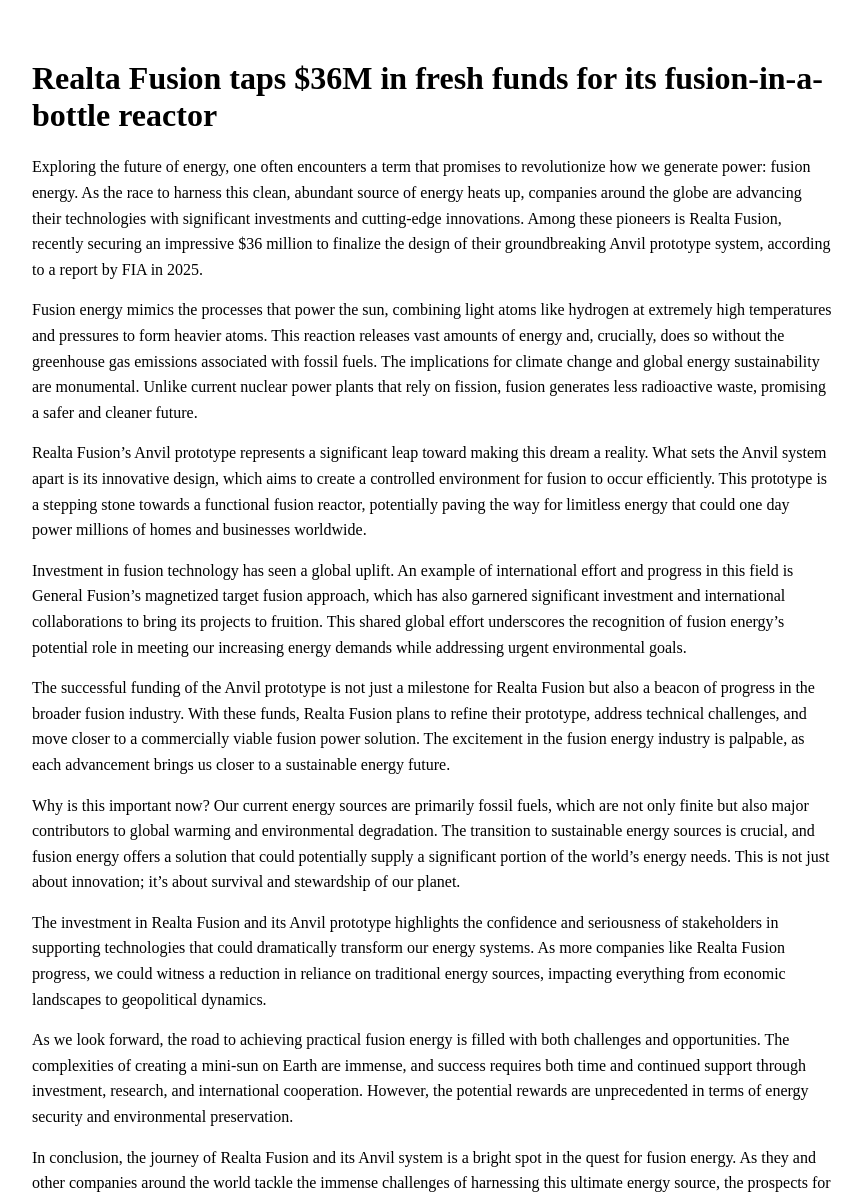
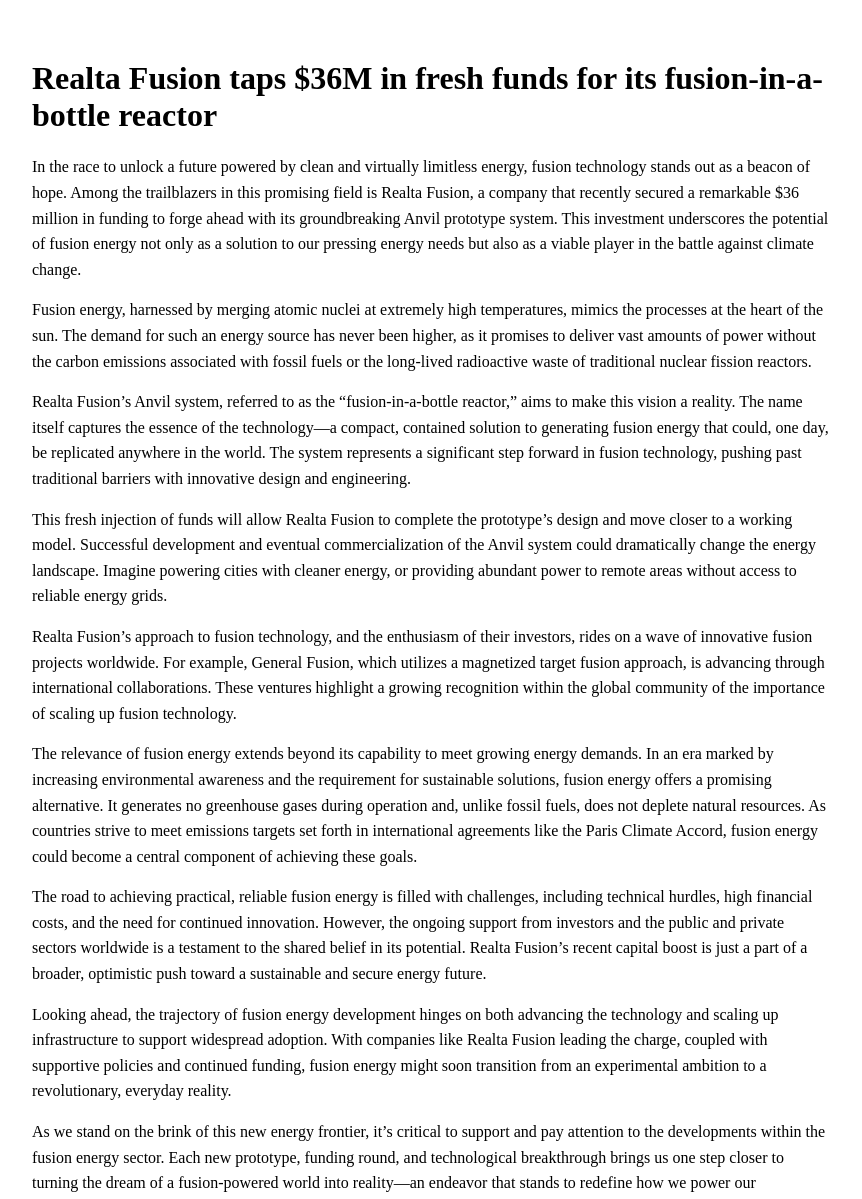
Before and after one commit to hyperpoint/hyperpoint.github.io, a Jekyll site: the page built from _posts/2025-05-21-b1eec88898e63f7f772cce83701ec3a9-realta-fusion-taps-$36m-in-fresh-funds-for-its-fusion-in-a-bottle-reactor.md, in a window 1280 px wide and 1400 px high. Shown: the part 201-1400 px from the top of the window, without its empty margins (208-1070 px from the left). Built offline with Jekyll 4.4.1, drawn with Linux system fonts in a browser that asks for light colours; some of the changed text lies outside the part shown.

Commit message:
Add blog post: Realta Fusion taps $36M in fresh funds for its fusion-in-a-bottle reactor

```diff
--- a/_posts/2025-05-21-b1eec88898e63f7f772cce83701ec3a9-realta-fusion-taps-$36m-in-fresh-funds-for-its-fusion-in-a-bottle-reactor.md
+++ b/_posts/2025-05-21-b1eec88898e63f7f772cce83701ec3a9-realta-fusion-taps-$36m-in-fresh-funds-for-its-fusion-in-a-bottle-reactor.md
@@ -14,22 +14,22 @@ citation: "Unknown Author (2025). *Realta Fusion taps $36M in fresh funds for it
 xai-generated: true
 ---
 
-Exploring the future of energy, one often encounters a term that promises to revolutionize how we generate power: fusion energy. As the race to harness this clean, abundant source of energy heats up, companies around the globe are advancing their technologies with significant investments and cutting-edge innovations. Among these pioneers is Realta Fusion, recently securing an impressive $36 million to finalize the design of their groundbreaking Anvil prototype system, according to a report by FIA in 2025.
+In the race to unlock a future powered by clean and virtually limitless energy, fusion technology stands out as a beacon of hope. Among the trailblazers in this promising field is Realta Fusion, a company that recently secured a remarkable $36 million in funding to forge ahead with its groundbreaking Anvil prototype system. This investment underscores the potential of fusion energy not only as a solution to our pressing energy needs but also as a viable player in the battle against climate change.
 
-Fusion energy mimics the processes that power the sun, combining light atoms like hydrogen at extremely high temperatures and pressures to form heavier atoms. This reaction releases vast amounts of energy and, crucially, does so without the greenhouse gas emissions associated with fossil fuels. The implications for climate change and global energy sustainability are monumental. Unlike current nuclear power plants that rely on fission, fusion generates less radioactive waste, promising a safer and cleaner future.
+Fusion energy, harnessed by merging atomic nuclei at extremely high temperatures, mimics the processes at the heart of the sun. The demand for such an energy source has never been higher, as it promises to deliver vast amounts of power without the carbon emissions associated with fossil fuels or the long-lived radioactive waste of traditional nuclear fission reactors.
 
-Realta Fusion's Anvil prototype represents a significant leap toward making this dream a reality. What sets the Anvil system apart is its innovative design, which aims to create a controlled environment for fusion to occur efficiently. This prototype is a stepping stone towards a functional fusion reactor, potentially paving the way for limitless energy that could one day power millions of homes and businesses worldwide.
+Realta Fusion's Anvil system, referred to as the "fusion-in-a-bottle reactor," aims to make this vision a reality. The name itself captures the essence of the technology—a compact, contained solution to generating fusion energy that could, one day, be replicated anywhere in the world. The system represents a significant step forward in fusion technology, pushing past traditional barriers with innovative design and engineering.
 
-Investment in fusion technology has seen a global uplift. An example of international effort and progress in this field is General Fusion’s magnetized target fusion approach, which has also garnered significant investment and international collaborations to bring its projects to fruition. This shared global effort underscores the recognition of fusion energy's potential role in meeting our increasing energy demands while addressing urgent environmental goals.
+This fresh injection of funds will allow Realta Fusion to complete the prototype's design and move closer to a working model. Successful development and eventual commercialization of the Anvil system could dramatically change the energy landscape. Imagine powering cities with cleaner energy, or providing abundant power to remote areas without access to reliable energy grids.
 
-The successful funding of the Anvil prototype is not just a milestone for Realta Fusion but also a beacon of progress in the broader fusion industry. With these funds, Realta Fusion plans to refine their prototype, address technical challenges, and move closer to a commercially viable fusion power solution. The excitement in the fusion energy industry is palpable, as each advancement brings us closer to a sustainable energy future.
+Realta Fusion's approach to fusion technology, and the enthusiasm of their investors, rides on a wave of innovative fusion projects worldwide. For example, General Fusion, which utilizes a magnetized target fusion approach, is advancing through international collaborations. These ventures highlight a growing recognition within the global community of the importance of scaling up fusion technology.
 
-Why is this important now? Our current energy sources are primarily fossil fuels, which are not only finite but also major contributors to global warming and environmental degradation. The transition to sustainable energy sources is crucial, and fusion energy offers a solution that could potentially supply a significant portion of the world's energy needs. This is not just about innovation; it's about survival and stewardship of our planet.
+The relevance of fusion energy extends beyond its capability to meet growing energy demands. In an era marked by increasing environmental awareness and the requirement for sustainable solutions, fusion energy offers a promising alternative. It generates no greenhouse gases during operation and, unlike fossil fuels, does not deplete natural resources. As countries strive to meet emissions targets set forth in international agreements like the Paris Climate Accord, fusion energy could become a central component of achieving these goals.
 
-The investment in Realta Fusion and its Anvil prototype highlights the confidence and seriousness of stakeholders in supporting technologies that could dramatically transform our energy systems. As more companies like Realta Fusion progress, we could witness a reduction in reliance on traditional energy sources, impacting everything from economic landscapes to geopolitical dynamics.
+The road to achieving practical, reliable fusion energy is filled with challenges, including technical hurdles, high financial costs, and the need for continued innovation. However, the ongoing support from investors and the public and private sectors worldwide is a testament to the shared belief in its potential. Realta Fusion’s recent capital boost is just a part of a broader, optimistic push toward a sustainable and secure energy future.
 
-As we look forward, the road to achieving practical fusion energy is filled with both challenges and opportunities. The complexities of creating a mini-sun on Earth are immense, and success requires both time and continued support through investment, research, and international cooperation. However, the potential rewards are unprecedented in terms of energy security and environmental preservation.
+Looking ahead, the trajectory of fusion energy development hinges on both advancing the technology and scaling up infrastructure to support widespread adoption. With companies like Realta Fusion leading the charge, coupled with supportive policies and continued funding, fusion energy might soon transition from an experimental ambition to a revolutionary, everyday reality.
 
-In conclusion, the journey of Realta Fusion and its Anvil system is a bright spot in the quest for fusion energy. As they and other companies around the world tackle the immense challenges of harnessing this ultimate energy source, the prospects for a sustainable and cleaner energy future look increasingly promising. The evolution of this technology could be one of the most significant scientific achievements of this century, potentially setting the stage for a new era of energy production.
+As we stand on the brink of this new energy frontier, it’s critical to support and pay attention to the developments within the fusion energy sector. Each new prototype, funding round, and technological breakthrough brings us one step closer to turning the dream of a fusion-powered world into reality—an endeavor that stands to redefine how we power our civilization. Let’s keep our eyes on the horizon; the future of fusion is bright and promising.
 
 *This post was generated with AI assistance by the Fusion Authority Engine, developed by Travis Frye.*
```
Also changed, not shown: other parts of _posts/2025-05-21-b1eec88898e63f7f772cce83701ec3a9-realta-fusion-taps-$36m-in-fresh-funds-for-its-fusion-in-a-bottle-reactor.md (+2 -2 lines).
